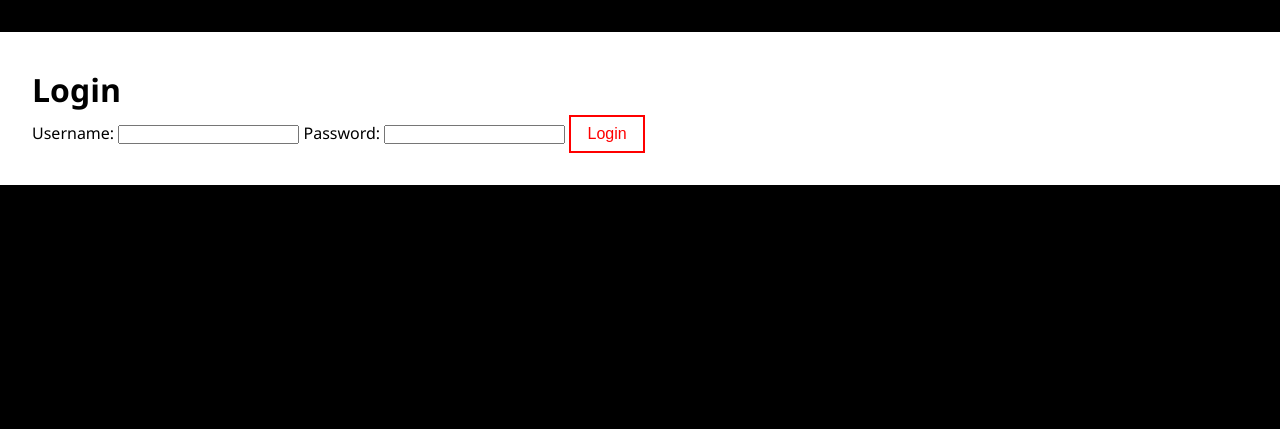
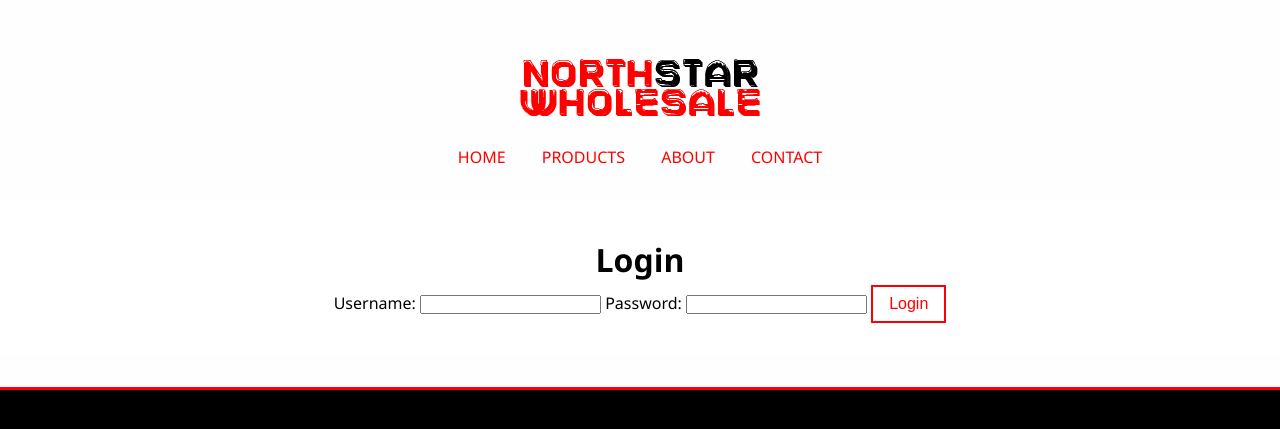
Before and after one commit to Austtiin/E-COM-Project, a PHP site: page /src/login.html in a window 1280 px wide. Shown: the top 429 px of the page. Run offline with PHP 8.4, Linux system fonts and the light colour scheme.

Commit message:
committed

```diff
--- a/src/index.html
+++ b/src/index.html
@@ -9,7 +9,7 @@
 <body>
     <header>
         <!--Logo-->
-        <img src="./images/logo.png" alt="NorthStar Wholesale logo" class="logo">
+        <img src="./images/NSWS_Logo.png" alt="NorthStar Wholesale logo" class="logo">
         <!--Navigation-->
         <nav>
             <ul>
--- a/src/login.html
+++ b/src/login.html
@@ -6,6 +6,19 @@
     <meta name="viewport" content="width=device-width, initial-scale=1">
     <link href="./styles/style.css" rel="stylesheet">
 </head>
+
+<!--Nav Bar and header-->
+<header>
+    <img src="./images/NSWS_Logo.png" alt="NorthStar Wholesale logo" class="logo">
+    <nav>
+        <ul>
+            <li><a href="./index.html">Home</a></li>
+            <li><a href="./products.html">Products</a></li>
+            <li><a href="./about.html">About</a></li>
+            <li><a href="./contact.html">Contact</a></li>
+        </ul>
+    </nav>
+
 <body>
     <main>
         <div class="login-container">
--- a/src/php/login.php
+++ b/src/php/login.php
@@ -1,6 +1,6 @@
 <?php
 session_start();
-require 'db_connection.php'; // Include your database connection file
+require './db_conn.php';
 
 if ($_SERVER['REQUEST_METHOD'] == 'POST') {
     $username = $_POST['username'];
@@ -14,7 +14,7 @@ if ($_SERVER['REQUEST_METHOD'] == 'POST') {
 
     if ($result->num_rows > 0) {
         $_SESSION['loggedin'] = true;
-        echo '<script>sessionStorage.setItem("loggedin", "true"); window.location.href = "index.html";</script>';
+        echo '<script>sessionStorage.setItem("loggedin", "true"); window.location.href = "products.html";</script>';
     } else {
         echo 'Invalid credentials';
     }
@@ -22,4 +22,3 @@ if ($_SERVER['REQUEST_METHOD'] == 'POST') {
     $stmt->close();
     $conn->close();
 }
-?>
```
